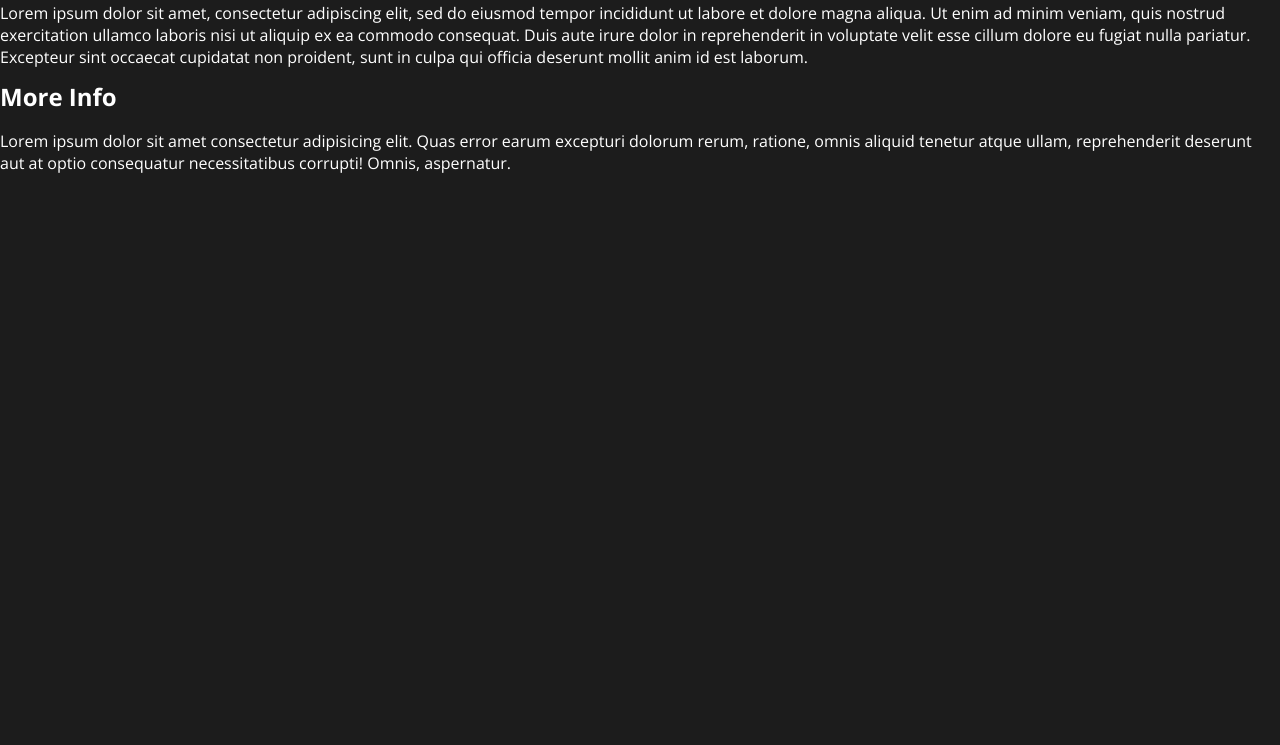
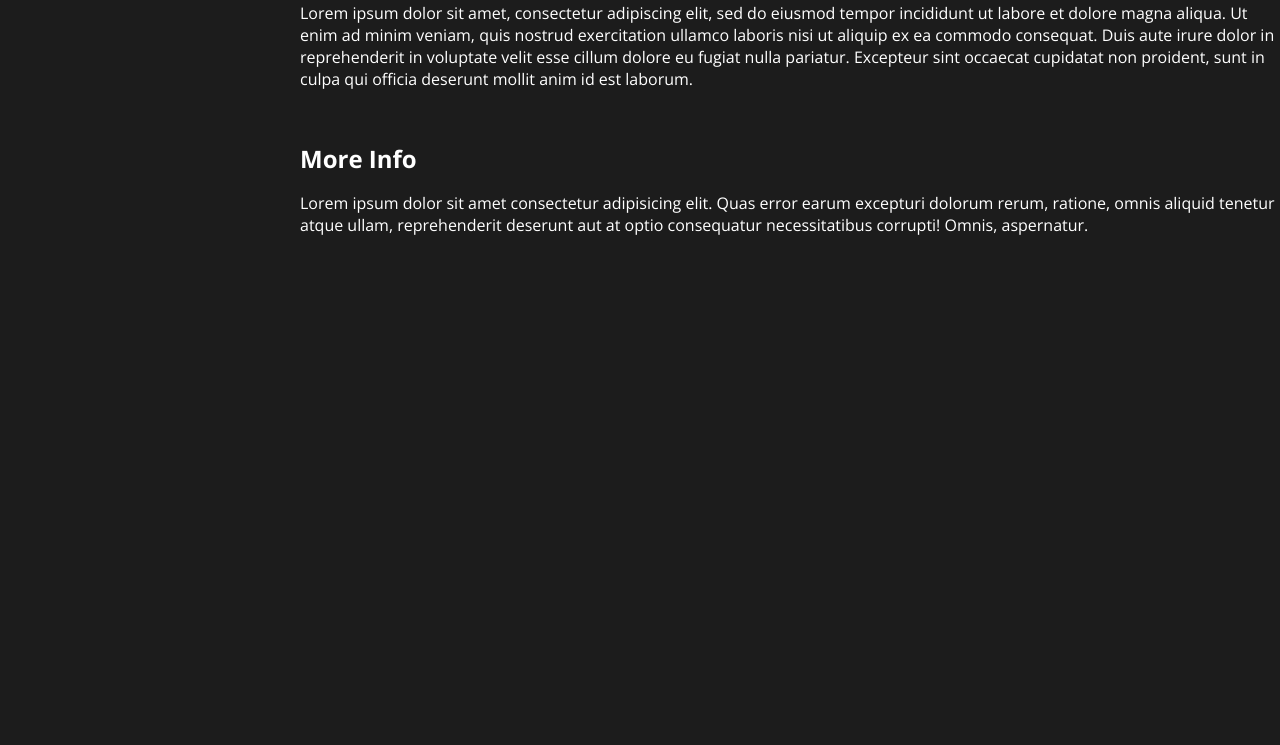
Before and after one commit to psychokot11/Sass-BEM-ResponsiveDesign, a plain HTML site: page app/index.html in a window 1280 px wide. Shown: the part 55-800 px from the top of the page. Drawn offline with nearby package versions, Linux system fonts and the light colour scheme.

Commit message:
Added layout scss files

```diff
--- a/app/index.html
+++ b/app/index.html
@@ -15,19 +15,20 @@
     <script src="./js/index.js"></script>
   </head>
   <body>
-    <main>
+    <div class="grid">
+      <main class="grid__main">
         <h1>Very Nice Title</h1>
         <p>
-        Lorem ipsum dolor sit amet, consectetur adipiscing elit, sed do eiusmod
-        tempor incididunt ut labore et dolore magna aliqua. Ut enim ad minim
-        veniam, quis nostrud exercitation ullamco laboris nisi ut aliquip ex ea
-        commodo consequat. Duis aute irure dolor in reprehenderit in voluptate
-        velit esse cillum dolore eu fugiat nulla pariatur. Excepteur sint
-        occaecat cupidatat non proident, sunt in culpa qui officia deserunt
-        mollit anim id est laborum.
+          Lorem ipsum dolor sit amet, consectetur adipiscing elit, sed do
+          eiusmod tempor incididunt ut labore et dolore magna aliqua. Ut enim ad
+          minim veniam, quis nostrud exercitation ullamco laboris nisi ut
+          aliquip ex ea commodo consequat. Duis aute irure dolor in
+          reprehenderit in voluptate velit esse cillum dolore eu fugiat nulla
+          pariatur. Excepteur sint occaecat cupidatat non proident, sunt in
+          culpa qui officia deserunt mollit anim id est laborum.
         </p>
       </main>
-    <aside>
+      <aside class="grid__sidebar">
         <h2>More Info</h2>
         <p>
           Lorem ipsum dolor sit amet consectetur adipisicing elit. Quas error
@@ -36,5 +37,6 @@
           corrupti! Omnis, aspernatur.
         </p>
       </aside>
+    </div>
   </body>
 </html>
--- /dev/null
+++ b/app/scss/layout/_grid.scss
@@ -0,0 +1,11 @@
+.grid {
+  display: grid;
+  grid-template-columns: 1fr;
+  gap: 40px;
+  padding-left: 300px;
+  //   &__main {
+  //   }
+
+  //   &__sidebar {
+  //   }
+}
--- /dev/null
+++ b/app/scss/layout/_index.scss
@@ -0,0 +1 @@
+@forward "grid";
--- a/app/scss/style.scss
+++ b/app/scss/style.scss
@@ -1 +1,2 @@
 @forward "globals";
+@forward "layout";
```
Also changed, not shown: dist/index.css, dist/style.css, 2 other files. Lines whose indentation alone changed are shown as unchanged.
